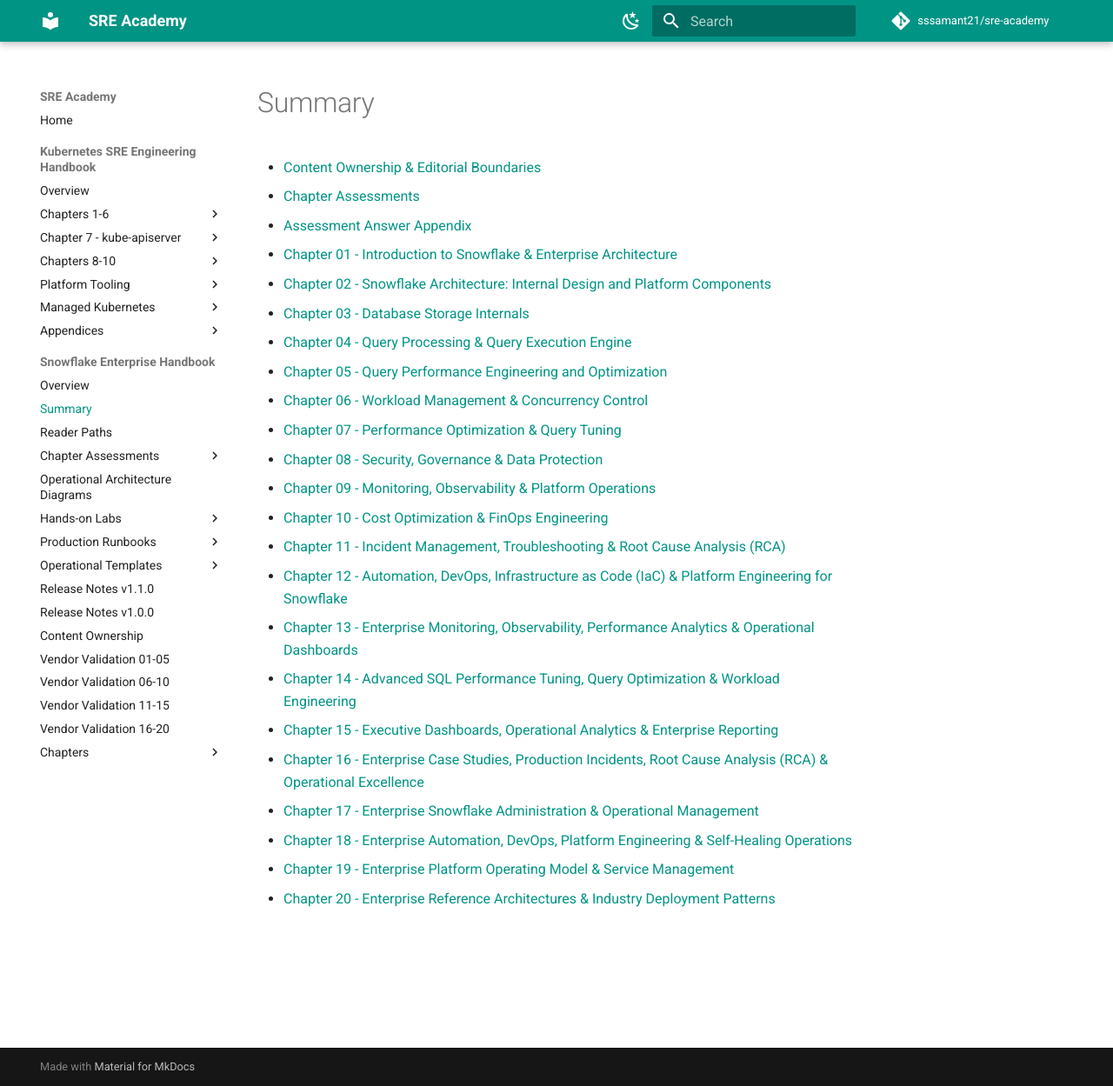
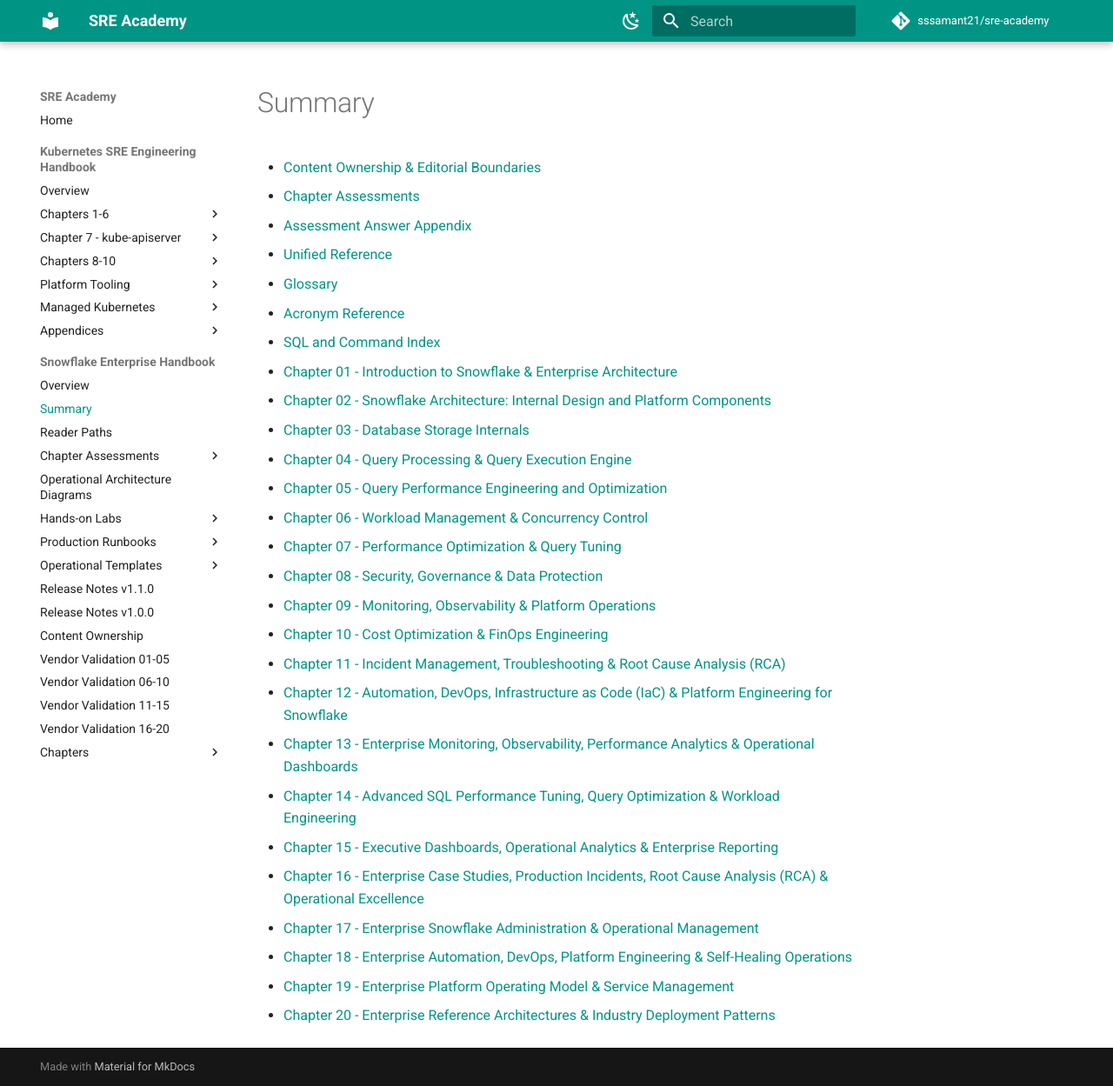
Before and after one commit to sssamant21/sre-academy, an MkDocs documentation site: the page built from docs/books/snowflake/summary.md, in a window 1280 px wide and 1249 px high. Shown: the whole window at 87% size. Built offline with MkDocs 1.6.1 and Material for MkDocs 9.7.7, drawn with Linux system fonts in a browser that asks for light colours; comment, search, counter and statistics services are not loaded.

Commit message:
docs(snowflake): link unified reference

```diff
--- a/docs/books/snowflake/summary.md
+++ b/docs/books/snowflake/summary.md
@@ -3,6 +3,10 @@
 - [Content Ownership & Editorial Boundaries](content-ownership.md)
 - [Chapter Assessments](assessments/index.md)
 - [Assessment Answer Appendix](assessments/answers/index.md)
+- [Unified Reference](reference/index.md)
+- [Glossary](reference/glossary.md)
+- [Acronym Reference](reference/acronyms.md)
+- [SQL and Command Index](reference/sql-command-index.md)
 
 - [Chapter 01 - Introduction to Snowflake & Enterprise Architecture](chapter-01/README.md)
 - [Chapter 02 - Snowflake Architecture: Internal Design and Platform Components](chapter-02/README.md)
```
